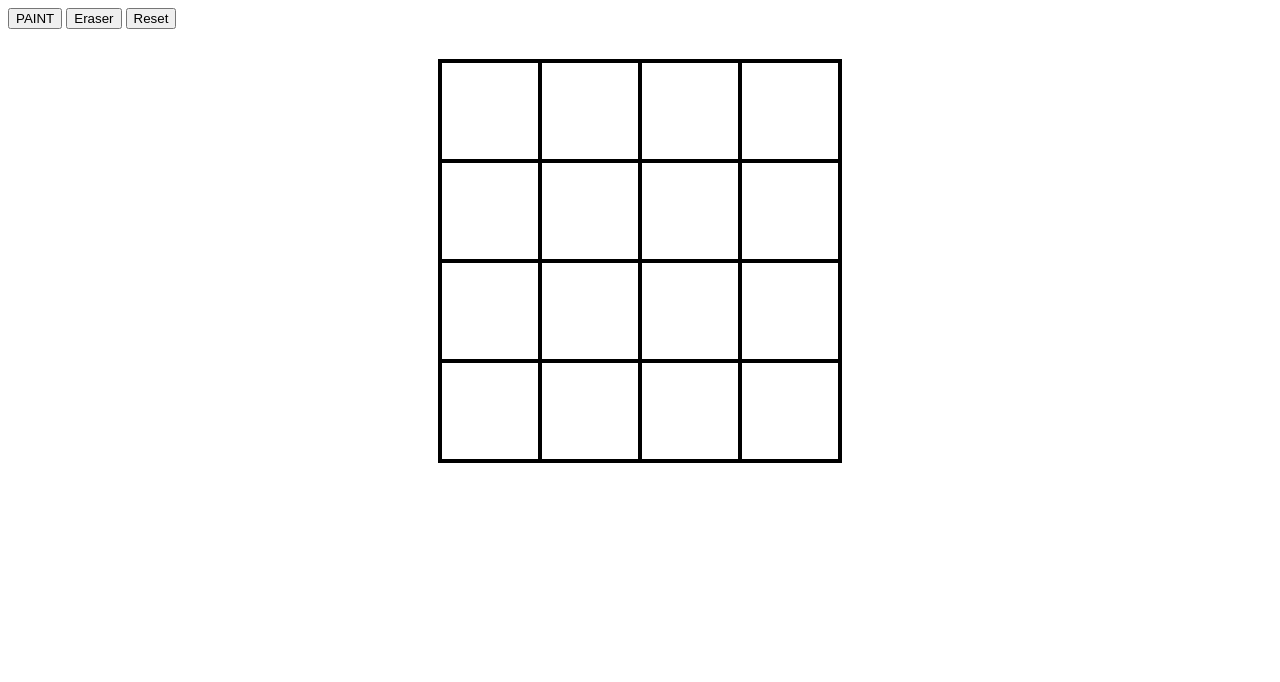
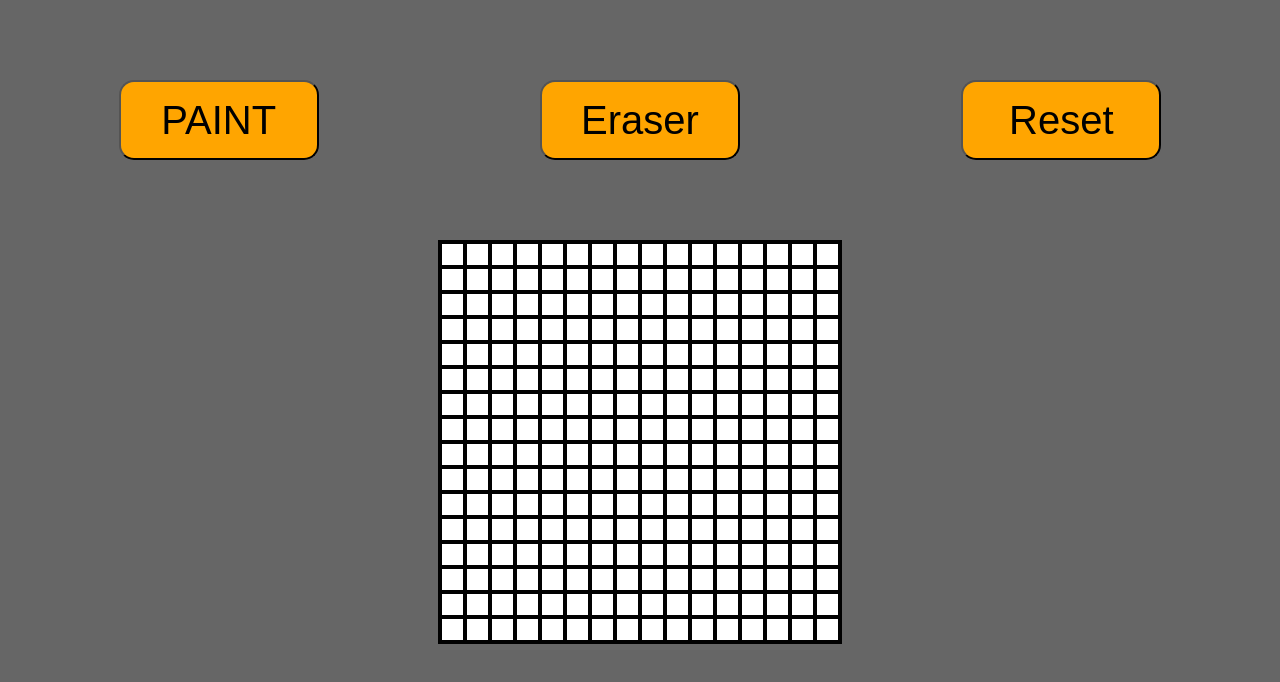
Before and after one commit to Subhanshu2406/Etch-a-Sketch, a plain HTML site: page index.html in a window 1280 px wide. Drawn offline with Linux system fonts and the light colour scheme.

Commit message:
Added basic CSS styling to the webpage like button-color, flex display for buttons, background-color for webpage.

```diff
--- a/index.html
+++ b/index.html
@@ -8,9 +8,11 @@
 </head>
 <body>
     <script src="src/script.js" defer></script>
-    <button class = "Paint">PAINT</button>
-    <button class = "Eraser">Eraser</button>
-    <button class = "Reset">Reset</button>
+    <div class = "buttons">
+        <button class = "Paint">PAINT</button>
+        <button class = "Eraser">Eraser</button>
+        <button class = "Reset">Reset</button>
+    </div>
     <div class = "container"></div>
 </body>
 </html>
--- a/src/script.js
+++ b/src/script.js
@@ -4,10 +4,8 @@ const eraser = document.querySelector(".Eraser")
 const reset = document.querySelector(".Reset")
 
 let boxes = '' //creating boxes which will contain all grid box divs
-let dimension = 4  //initially 16 by 16 grid
+let dimension = 16  //initially 16 by 16 grid
 let togglerValue = 0 // initial mode is paint
-
-initializeGrid()
 
 function initializeGrid(){
     drawGrid()
@@ -77,3 +75,6 @@ function resetGrid(){
 paint.addEventListener("click",() => togglerValue = 0)
 eraser.addEventListener("click",() => togglerValue = 1)
 reset.addEventListener("click",resetGrid)
+
+
+initializeGrid()
--- a/src/style.css
+++ b/src/style.css
@@ -1,4 +1,21 @@
+body{
+    background-color: #666666;
+}
 
+.buttons{
+    display: flex;
+    justify-content: space-around;
+    margin: 80px auto;
+}
+
+button{
+    width: 200px;
+    height: 80px;
+    border-radius: 15px;
+    font-size: 40px;
+    background-color: orange;
+    color: black;
+}
 
 .container{
     display: flex;
```
